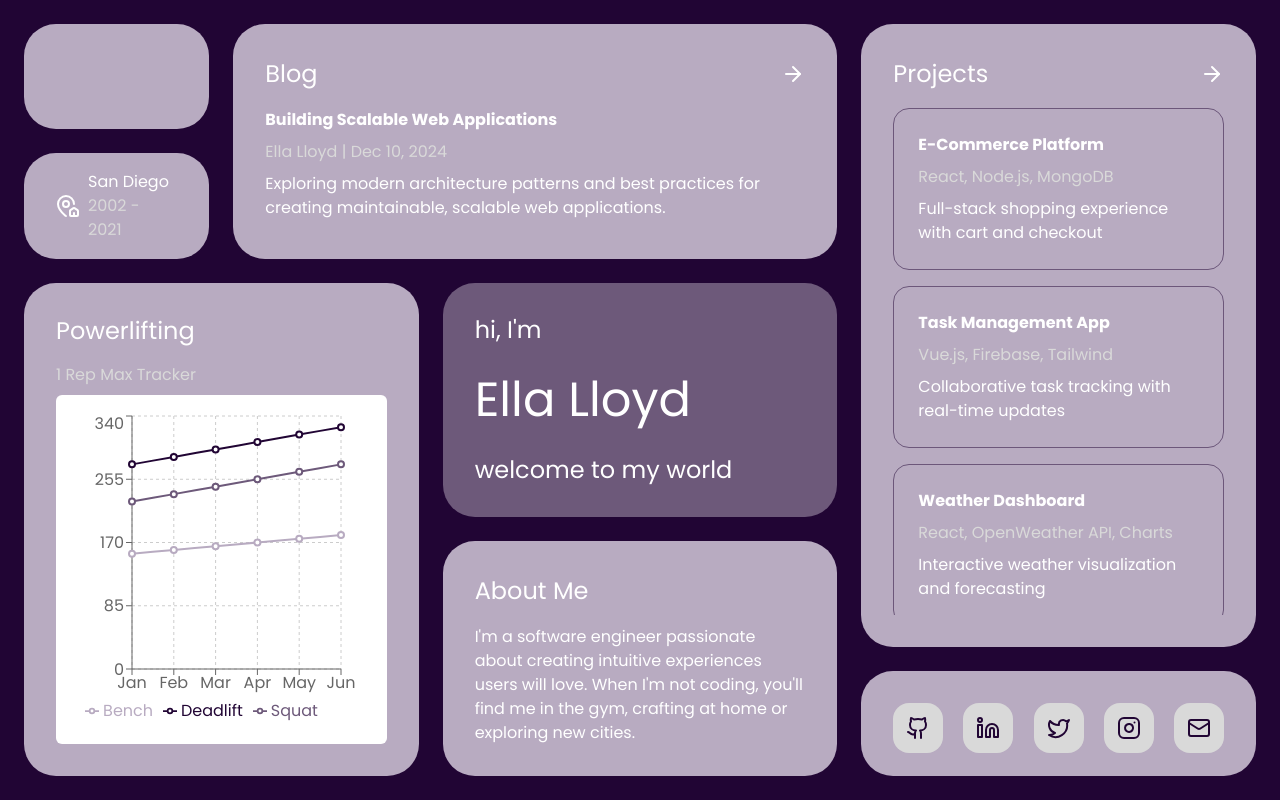
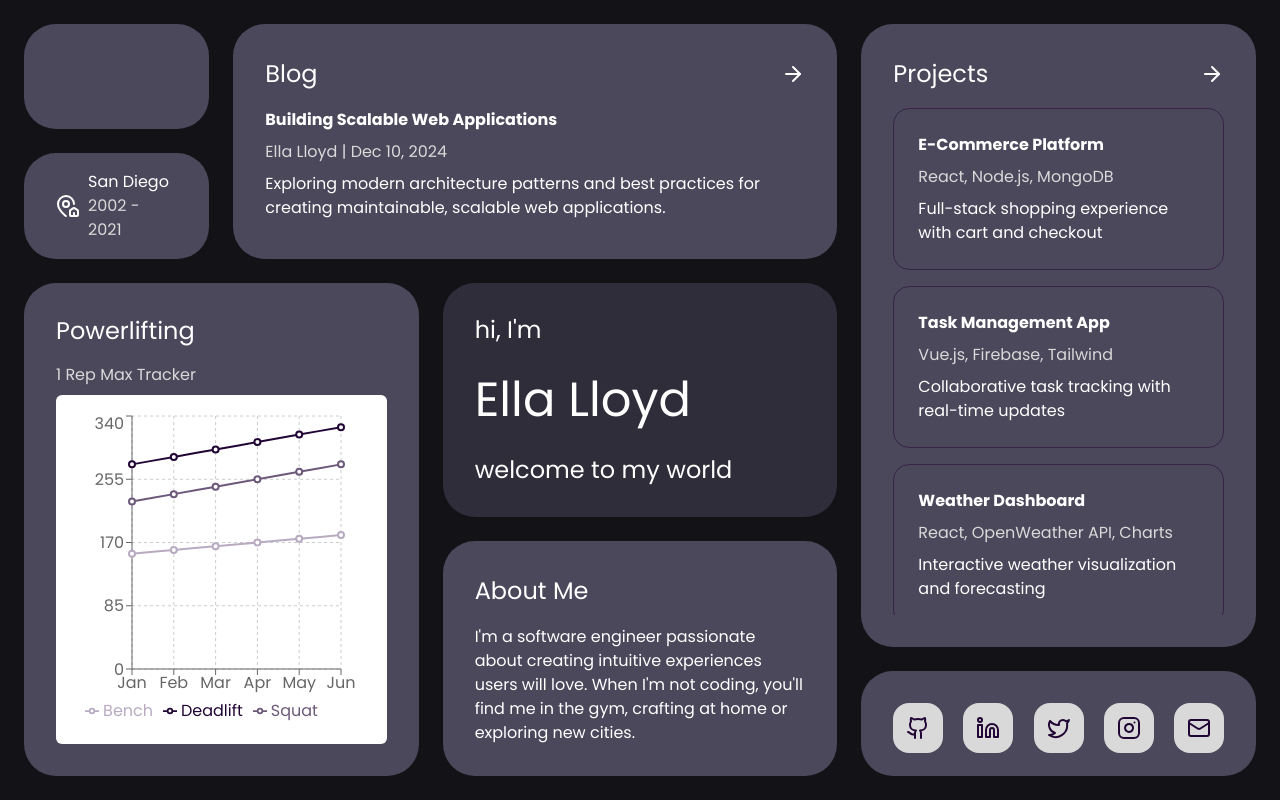
Before and after one commit to ellalloyd/ella-lloyd-portfolio, a Next.js app: page / in a window 1280 px wide. Built offline with nearby package versions, Linux system fonts and the light colour scheme.

Commit message:
updating color scheme

```diff
--- a/src/app/globals.css
+++ b/src/app/globals.css
@@ -48,9 +48,9 @@
 
 :root {
   --radius: 0.625rem;
-  --background: oklch(1, 0, 0);
-  --foreground: oklch(0.145 0 0);
-  --card: oklch(1 0 0);
+  --background: oklch(0.1857 0.0102 294.56);
+  --foreground: oklch(0.3043 0.0216 292.71);
+  --card: oklch(0.412 0.0316 292.19);
   --card-foreground: oklch(0.145 0 0);
   --popover: oklch(1 0 0);
   --popover-foreground: oklch(0.145 0 0);
--- a/src/components/Desktop.tsx
+++ b/src/components/Desktop.tsx
@@ -7,42 +7,42 @@ import { ProjectsBento } from "@/components/Projects"
 
 function DesktopLayout() {
     return (
-        <div className="bg-[#210534] w-full h-screen p-[24px]">
+        <div className="bg-background w-full h-screen p-[24px]">
             <div className="grid grid-cols-6 grid-rows-6 gap-[24px] h-full">
                 {/* Projects Card - spans 2 columns, 5 rows */}
-                <div className="col-start-5 col-span-2 row-start-1 row-span-5 bg-[#b8abc1] rounded-[32px] p-[32px]">
+                <div className="col-start-5 col-span-2 row-start-1 row-span-5 bg-card rounded-[32px] p-[32px]">
                     <ProjectsBento />
                 </div>
 
                 {/* Links Card - bottom right */}
-                <div className="col-start-5 col-span-2 row-start-6 bg-[#b8abc1] rounded-[32px] p-[32px]">
+                <div className="col-start-5 col-span-2 row-start-6 bg-card rounded-[32px] p-[32px]">
                     <LinksCard socialLinks={socialLinks} />
                 </div>
 
                 {/* Powerlifting Card - left side, bottom 4 rows */}
-                <div className="col-start-1 col-span-2 row-start-3 row-span-4 bg-[#b8abc1] rounded-[32px] p-[32px] h-full">
+                <div className="col-start-1 col-span-2 row-start-3 row-span-4 bg-card rounded-[32px] p-[32px] h-full">
                     <PowerliftingCard data={liftingData} />
                 </div>
 
                 {/* Spotify Card - top left */}
-                <div className="col-start-1 row-start-1 bg-[#b8abc1] rounded-[32px] p-[32px] flex items-center gap-[16px] overflow-hidden">
+                <div className="col-start-1 row-start-1 bg-card rounded-[32px] p-[32px] flex items-center gap-[16px] overflow-hidden">
 
                 </div>
 
                 {/* Blog Card - top middle, spans 3 columns, 2 rows */}
-                <div className="col-start-2 col-span-3 row-start-1 row-span-2 bg-[#b8abc1] rounded-[32px] p-[32px] flex flex-col gap-[16px]">
+                <div className="col-start-2 col-span-3 row-start-1 row-span-2 bg-card rounded-[32px] p-[32px] flex flex-col gap-[16px]">
                     <BlogCard blogPost={blogPost} />
                 </div>
 
                 {/* Name Card - middle, spans 2 columns, 2 rows */}
-                <div className="col-start-3 col-span-2 row-start-3 row-span-2 bg-[#6d597a] rounded-[32px] p-[32px] flex flex-col justify-center gap-[16px]">
+                <div className="col-start-3 col-span-2 row-start-3 row-span-2 bg-foreground rounded-[32px] p-[32px] flex flex-col justify-center gap-[16px]">
                     <p className="text-white text-[24px]">hi, I'm</p>
                     <p className="text-white text-[48px]">Ella Lloyd</p>
                     <p className="text-white text-[24px]">welcome to my world</p>
                 </div>
 
                 {/* About Me Card - middle bottom */}
-                <div className="col-start-3 col-span-2 row-start-5 row-span-2 bg-[#b8abc1] rounded-[32px] p-[32px] flex flex-col gap-[16px] overflow-hidden">
+                <div className="col-start-3 col-span-2 row-start-5 row-span-2 bg-card rounded-[32px] p-[32px] flex flex-col gap-[16px] overflow-hidden">
                     <p className="text-white text-[24px]">About Me</p>
                     <p className="text-white text-[16px] overflow-y-auto">
                         I'm a software engineer passionate about creating intuitive experiences users will love.
@@ -51,7 +51,7 @@ function DesktopLayout() {
                 </div>
 
                 {/* Location Card - second row left */}
-                <div className="col-start-1 row-start-2 bg-[#b8abc1] rounded-4xl py-4 px-8 h-full overflow-hidden">
+                <div className="col-start-1 row-start-2 bg-card rounded-4xl py-4 px-8 h-full overflow-hidden">
                     <LocationCard />
                 </div>
             </div>
```
